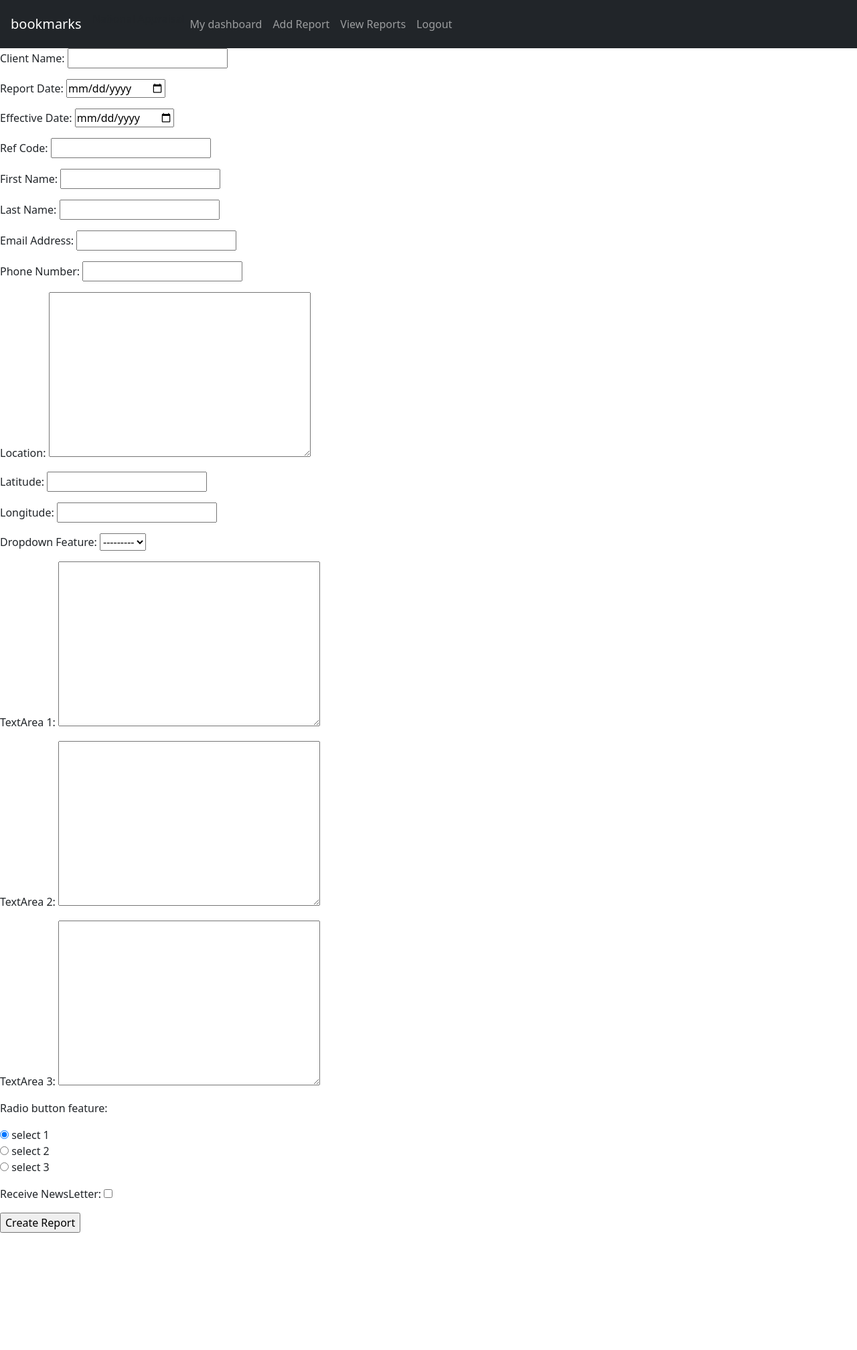
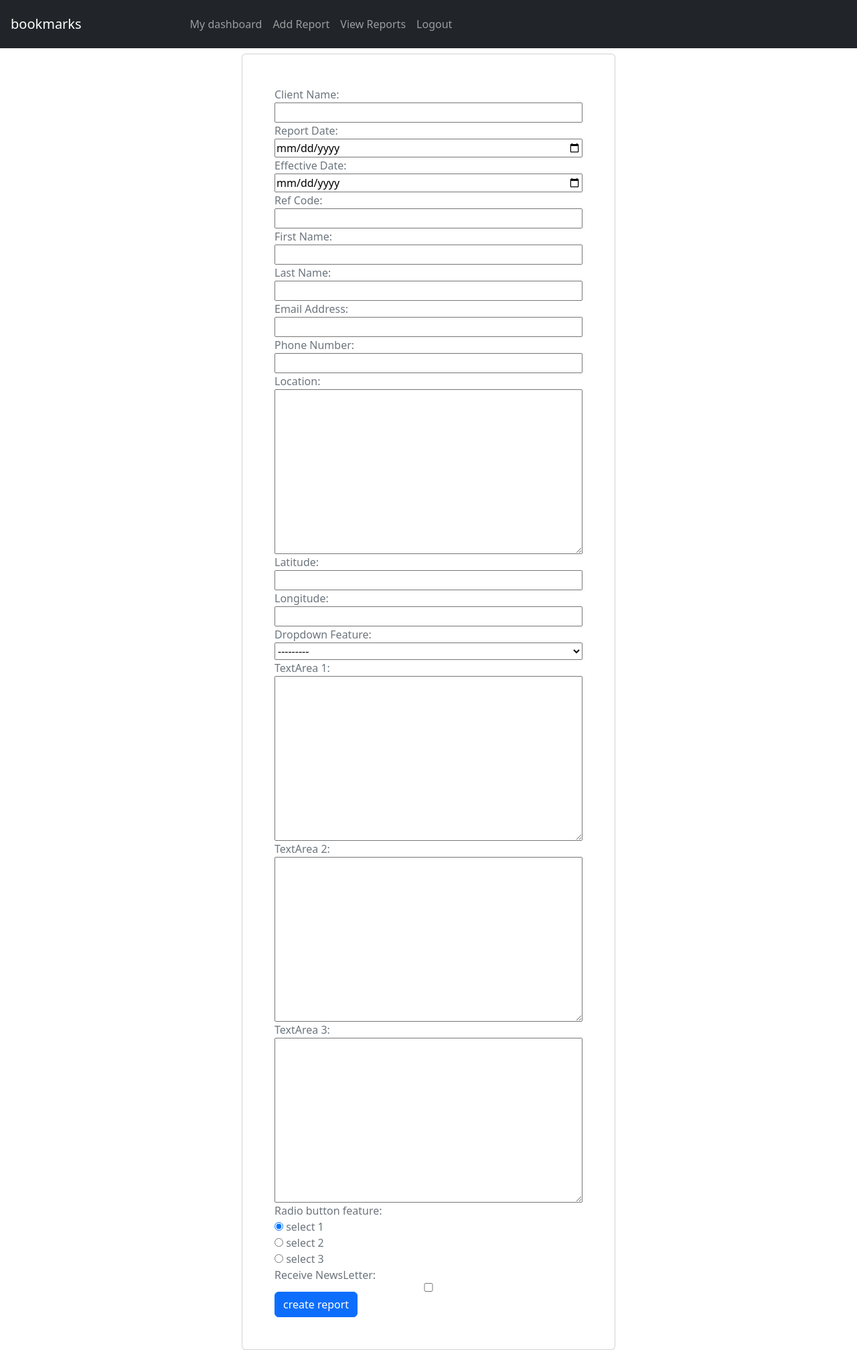
Before and after one commit to arshianajmipour/bookmarks, a Django app: page /accounts/add_report/ in a window 1280 px wide. Shown: the whole page at 67% size. Before the commit the page ends 1840 px from the top, so only its background shows below. Run offline with Django 4.2, Linux system fonts and the light colour scheme; a user stored in the database is signed in; some libraries are stand-ins or nearby versions.

Commit message:
form bootstraped

```diff
--- a/account/templates/account/report_form.html
+++ b/account/templates/account/report_form.html
@@ -3,9 +3,18 @@
 {% block title %}Report Form{% endblock %}
 
 {% block content %}
-  <form method="post">
-    {{ report_form.as_p }}
-    {% csrf_token %}
-    <p><input type="submit" value="Create Report"></p>
+  <form method="post" class="d-flex flex-column align-items-center container mt-2">
+    <div class="col-md-6 card px-5 py-5 d-flex justify-content-center  text-secondary">
+
+      {{ report_form.as_table}}
+      {% csrf_token %}
+      <div class="control-group">
+        <div class="controls">
+            <button type="submit" class="btn btn-primary ">create report</button>
+        </div>
+      </div>
+
+    </div>
   </form>
+
 {% endblock %}
--- a/account/templates/base.html
+++ b/account/templates/base.html
@@ -5,25 +5,7 @@
   <title>{% block title %}{% endblock %}</title>
   <link href="https://cdn.jsdelivr.net/npm/bootstrap@5.2.0/dist/css/bootstrap.min.css" rel="stylesheet" integrity="sha384-gH2yIJqKdNHPEq0n4Mqa/HGKIhSkIHeL5AyhkYV8i59U5AR6csBvApHHNl/vI1Bx" crossorigin="anonymous">
 
-  <meta charset="utf-8">
-  <meta http-equiv="X-UA-Compatible" content="IE=edge">
-  <meta name="viewport" content="width=device-width, initial-scale=1">
-  <!-- The above 3 meta tags *must* come first in the head; any other head content must come *after* these tags -->
-  <meta name="description" content="">
-  <meta name="author" content="">
-  <link rel="icon" href="../../favicon.ico">
-  <link rel="canonical" href="https://getbootstrap.com/docs/3.4/examples/navbar/">
-
-  <title>Navbar Template for Bootstrap</title>
-
-  <!-- Bootstrap core CSS -->
-  <link href="../../dist/css/bootstrap.min.css" rel="stylesheet">
-
-  <!-- IE10 viewport hack for Surface/desktop Windows 8 bug -->
-  <link href="../../assets/css/ie10-viewport-bug-workaround.css" rel="stylesheet">
-
-  <!-- Custom styles for this template -->
-  <link href="navbar.css" rel="stylesheet">
+  {% load bootstrap5 %}
 
   <!-- Just for debugging purposes. Don't actually copy these 2 lines! -->
   <!--[if lt IE 9]><script src="../../assets/js/ie8-responsive-file-warning.js"></script><![endif]-->
@@ -32,7 +14,7 @@
 </head>
 <body>
   <nav class="navbar navbar-expand-lg navbar-dark bg-dark p-3">
-    <a class="navbar-brand" href="#">bookmarks</a>
+    <a class="navbar-brand" href="#">bookmarks </a>
     <button class="navbar-toggler" type="button" data-toggle="collapse" data-target="#navbarSupportedContent" aria-controls="navbarSupportedContent" aria-expanded="false" aria-label="Toggle navigation">
       <span class="navbar-toggler-icon"></span>
     </button>
--- a/bookmarks/settings.py
+++ b/bookmarks/settings.py
@@ -38,6 +38,7 @@ INSTALLED_APPS = [
     "django.contrib.sessions",
     "django.contrib.messages",
     "django.contrib.staticfiles",
+    "bootstrap5",
     "account",
     "pdf",
 ]
```
Also changed, not shown: account/templates/account/edit.html (+11 -5 lines), db.sqlite3.
